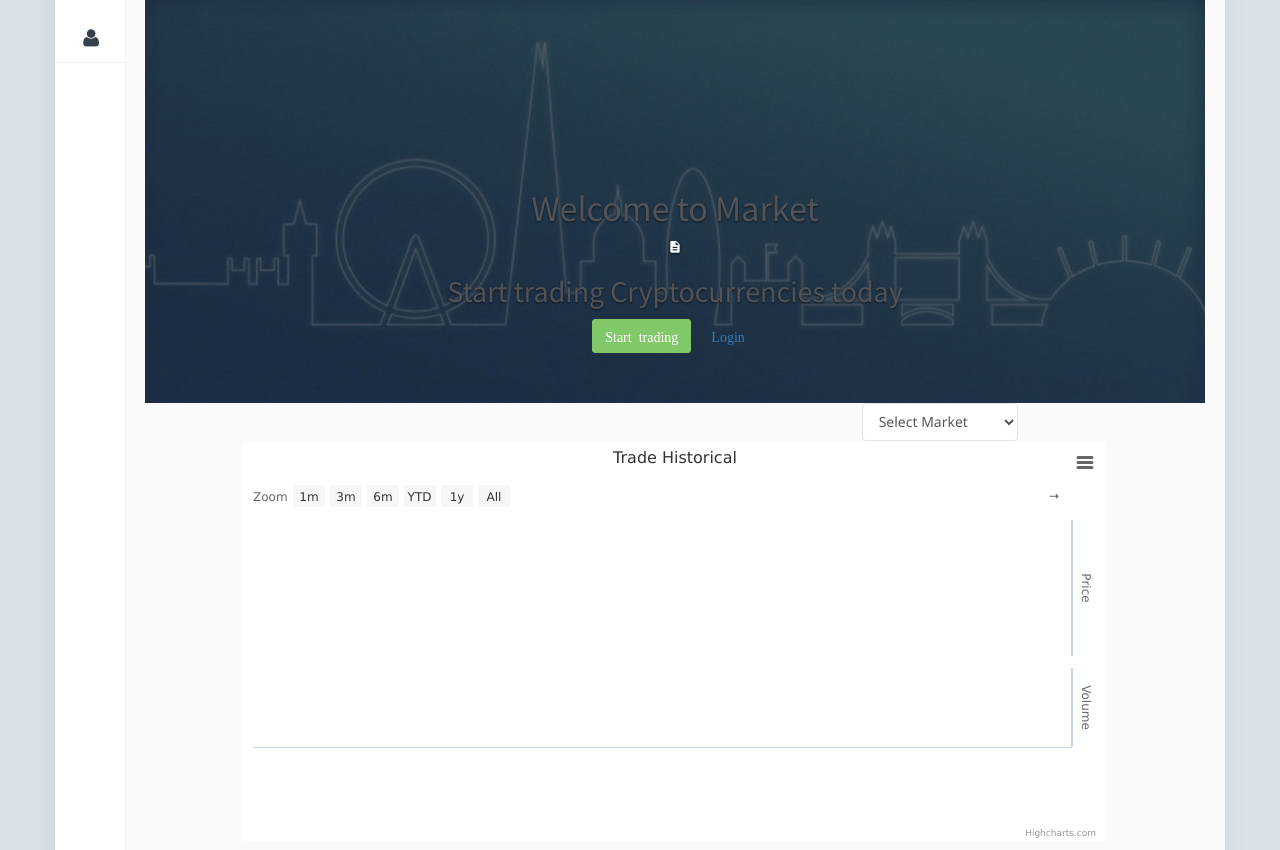
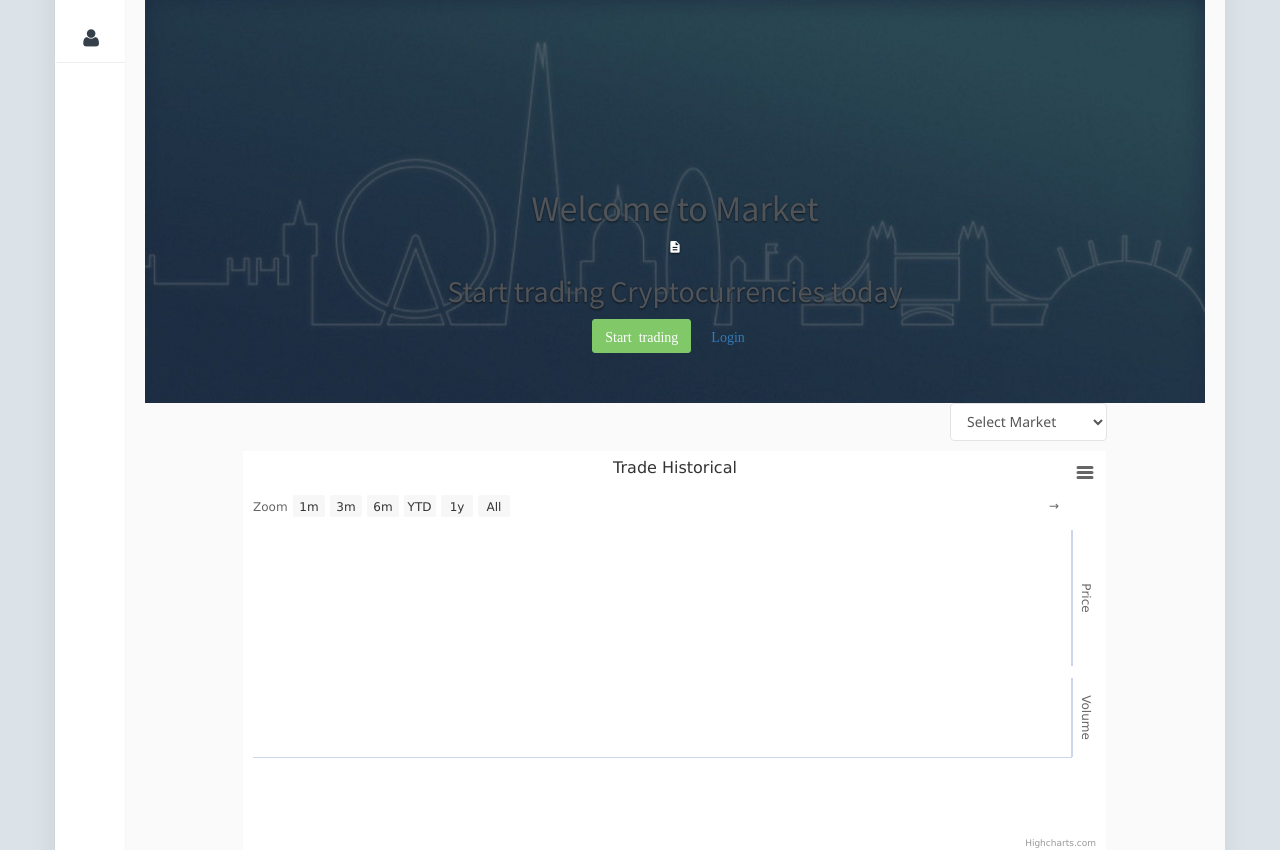
Before and after one commit to eddef/Bitcoin-Exchange, a PHP site: page / in a window 1280 px wide. Shown: the part 81-931 px from the top of the page. Run offline with PHP 8.4, Linux system fonts and the light colour scheme; data comes from the database, SQL or seed files in the repository; data that the repository does not hold is empty; some libraries are stand-ins or nearby versions; some web fonts are replaced.

Commit message:
Minor Styling

```diff
--- a/application/view/home/index.php
+++ b/application/view/home/index.php
@@ -31,7 +31,7 @@ use Filtration\Model\CoinsModel;
         </div>
     </div>
     <? } ?>
-    <div class="col-sm-2 col-sm-offset-8">
+    <div class="col-sm-2 col-sm-offset-9" style="margin-bottom: 10px;">
         <select class="form-control" name="chartmarket" onchange="location = this.options[this.selectedIndex].value;">
             <option>Select Market</option>
             <?php foreach ($this->markets as $coinlinks) { ?>
```
